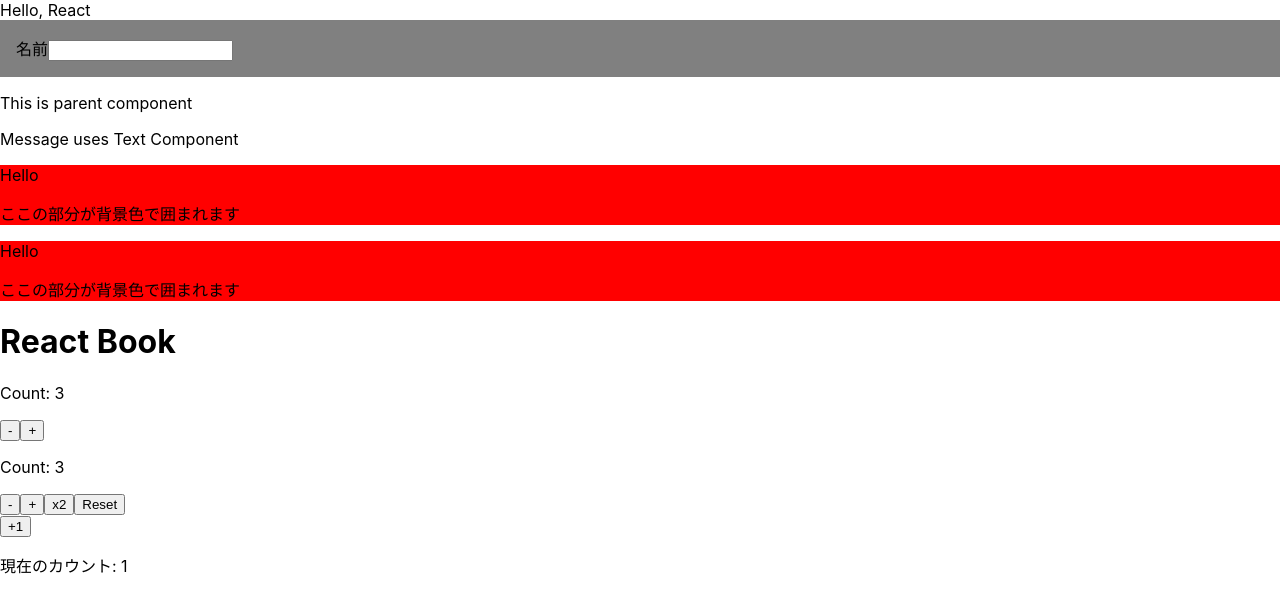
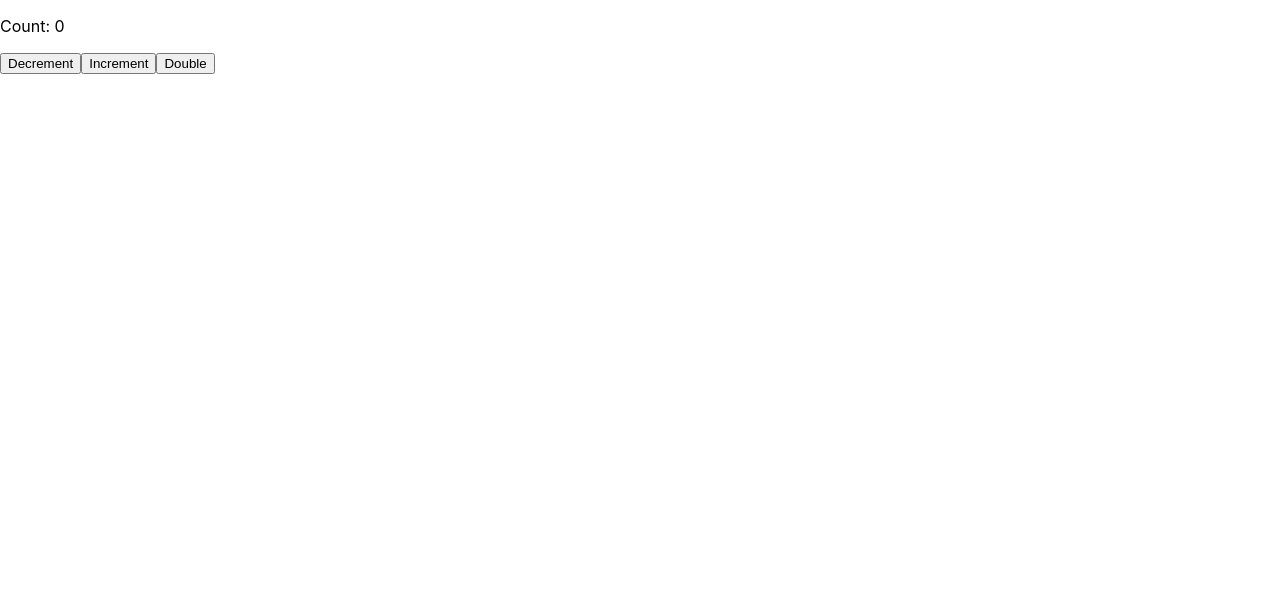
Before and after one commit to GitOgatatsu/react-sample, a React (Create React App) app: page / in a window 1280 px wide. Shown: the top 612 px of the page. Built offline with nearby package versions, Linux system fonts and the light colour scheme.

Commit message:
2023/06/08 20:13

```diff
--- a/src/components/Parent3.tsx
+++ b/src/components/Parent4.tsx
@@ -6,32 +6,43 @@
 
 const Fizz = (props: FizzProps) => {
 	const { isFizz } = props;
-	console.log("Fizzが再描画されました, isFizz = ${ isFizz }");
+	console.log(`Fizzが再描画されました, isFizz = ${ isFizz }`);
 	return <span>{isFizz ? "Fizz" : ""}</span>
 };
 
 type BuzzProps = {
 	isBuzz: boolean;
+	onClick: () => void;
 };
 
 const Buzz = memo<BuzzProps>((props) => {
-	const { isBuzz } = props;
-	console.log("Buzzが再描画されました, isBuzz = ${ isBuzz }");
-	return <span>{isBuzz ? "Buzz" : ""}</span>
+	const { isBuzz, onClick } = props;
+	console.log(`Buzzが再描画されました, isBuzz = ${ isBuzz }`);
+	return (
+		<span onClick={onClick}>
+			{isBuzz ? "Buzz" : ""}
+		</span>
+	);
 });
 
-export const Parent3 = () => {
+export const Parent4 = () => {
 	const [count, setCount] = useState(1);
 	const isFizz = count % 3 === 0;
 	const isBuzz = count % 5 === 0;
-	console.log("Parent3が再描画されました, count = ${ count }");
+
+	const onBuzzClick = () => {
+		console.log(`Buzzがクリックされました, isBuzz=${isBuzz}`);
+	};
+
+	console.log(`Parent3が再描画されました, count = ${count}`);
+
 	return (
 		<div>
 			<button onClick={() => setCount((c) => c + 1)}>+1</button>
 			<p>{`現在のカウント: ${count}`}</p>
 			<p>
 				<Fizz isFizz={isFizz} />
-				<Buzz isBuzz={isBuzz} />
+				<Buzz isBuzz={isBuzz} onClick={onBuzzClick} />
 			</p>
 		</div>
 	);
--- /dev/null
+++ b/src/components/Parent5.tsx
@@ -0,0 +1,48 @@
+import React, { useCallback, useState } from "react";
+
+type ButtonProps = {
+	onClick: () => void;
+};
+
+const DecrementButton = (props: ButtonProps) => {
+	const { onClick } = props;
+	console.log(`DecrementButtonが再描画されました`);
+	return <button onClick={onClick}>Decrement</button>
+};
+
+const IncrementButton = React.memo((props: ButtonProps) => {
+	const { onClick } = props;
+	console.log(`IncrementButtonが再描画されました`);
+	return <button onClick={onClick}>Increment</button>
+});
+
+const DoubleButton = React.memo((props: ButtonProps) => {
+	const { onClick } = props;
+	console.log(`DoubleButtonが再描画されました`);
+	return <button onClick = { onClick }>Double</button>
+});
+
+export const Parent5 = () => {
+	const [count, setCount] = useState(0);
+
+	const decrement = () => {
+		setCount((c) => c - 1);
+	};
+
+	const increment = () => {
+		setCount((c) => c + 1);
+	}
+
+	const double = useCallback(() => {
+		setCount((c) => c * 2);
+	}, []);
+
+	return (
+		<div>
+			<p>Count: {count}</p>
+			<DecrementButton onClick={decrement} />
+			<IncrementButton onClick={increment} />
+			<DoubleButton onClick={double} />
+		</div>
+	);
+};
--- a/src/index.tsx
+++ b/src/index.tsx
@@ -11,13 +11,16 @@
 import Counter from './Counter';
 import Counter2 from './components/Counter2';
 import { Parent3 } from "./components/Parent3";
+import { Parent4 } from "./components/Parent4";
+import { Parent5 } from "./components/Parent5";
 import reportWebVitals from './reportWebVitals';
 
 const root = ReactDOM.createRoot(
   document.getElementById('root') as HTMLElement
 );
 root.render(
-  <React.StrictMode>
+	<React.StrictMode>
+{/*
 		<Hello />
 		<Name />
 		<Message />
@@ -27,6 +30,9 @@
 		<Counter initialValue={3} />
 		<Counter2 initialValue={3} />
 		<Parent3 />
+		<Parent4 />
+	*/}
+		<Parent5 />
   </React.StrictMode>
 );
 
```
